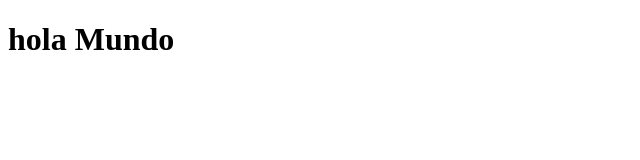
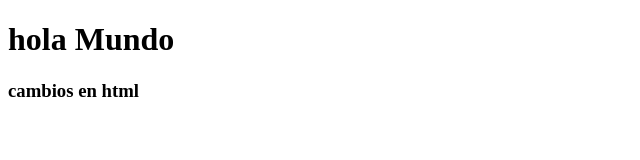
Before and after one commit to kelvintigrero10/aprenderGitHub, a plain HTML site: page index.html in a window 1280 px wide. Shown: the whole page, without its empty margins (0-640 px from the left). Drawn offline with Linux system fonts and the light colour scheme.

Commit message:
ahora el index contiene codigo html

```diff
--- a/index.html
+++ b/index.html
@@ -6,5 +6,6 @@
   </head>
   <body>
     <h1>hola Mundo</h1>
+    <h3>cambios en html</h3>
   </body>
 </html>
```
